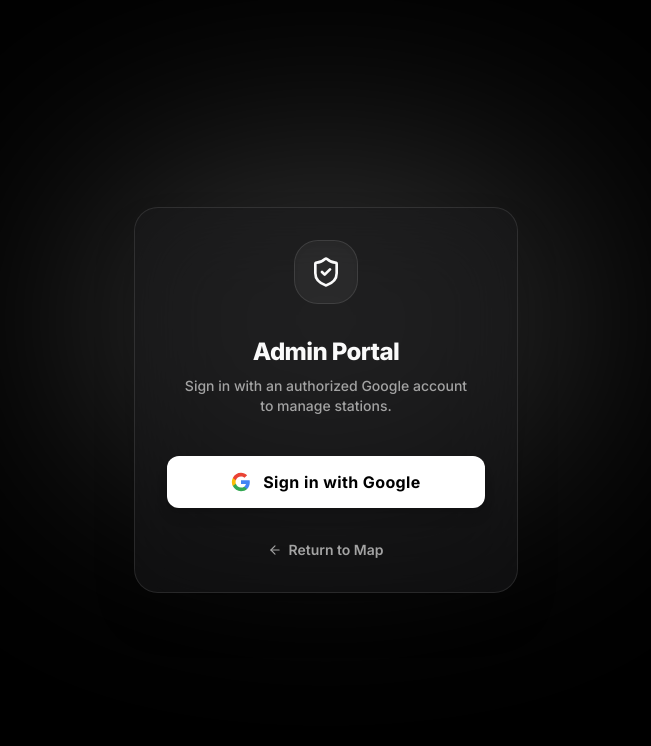
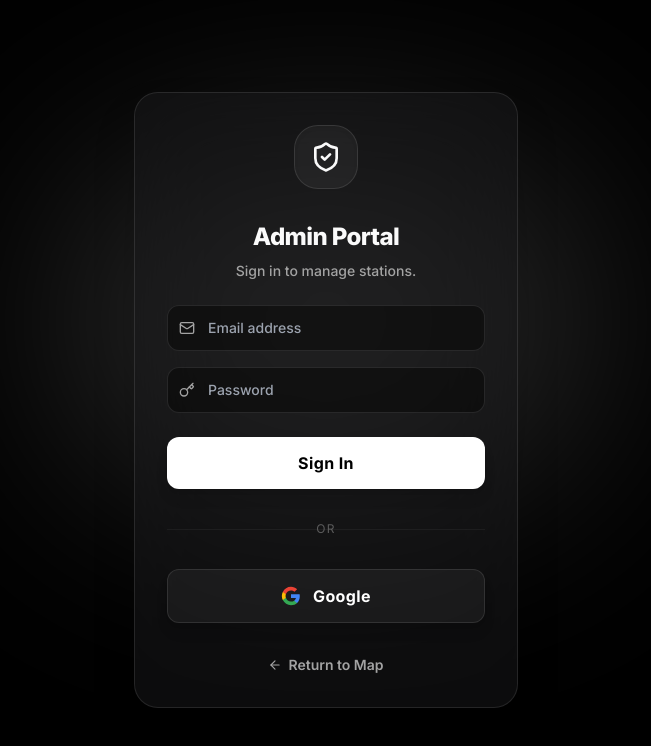
Before and after one commit to UvinduBro/Fuel-Watch, a Next.js app: page /login in a window 1280 px wide. Shown: the top 746 px of the page, without its empty margins (314-965 px from the left). Built offline with nearby package versions, Linux system fonts and the light colour scheme; no server answers.

Commit message:
Login Auth added

```diff
--- a/app/login/page.tsx
+++ b/app/login/page.tsx
@@ -1,19 +1,36 @@
 "use client";
 
-import { useAuth, signInWithGoogle } from "@/lib/firebase/auth";
+import { useAuth, signInWithGoogle, signInWithEmail } from "@/lib/firebase/auth";
 import { useRouter } from "next/navigation";
-import { useEffect } from "react";
-import { Loader2, ShieldCheck, ArrowLeft } from "lucide-react";
+import { useEffect, useState } from "react";
+import { Loader2, ShieldCheck, ArrowLeft, Mail, Key } from "lucide-react";
 
 export default function Login() {
   const { user, loading } = useAuth();
   const router = useRouter();
+
+  const [email, setEmail] = useState("");
+  const [password, setPassword] = useState("");
+  const [authError, setAuthError] = useState("");
+  const [isSubmitting, setIsSubmitting] = useState(false);
 
   useEffect(() => {
     if (user) {
       router.push("/admin");
     }
   }, [user, router]);
+
+  const handleEmailSign = async (e: React.FormEvent) => {
+    e.preventDefault();
+    setAuthError("");
+    setIsSubmitting(true);
+    try {
+      await signInWithEmail(email, password);
+    } catch (err: any) {
+      setAuthError(err.message.includes("auth/") ? "Invalid credentials or account disabled." : err.message);
+      setIsSubmitting(false);
+    }
+  };
 
   if (loading) return <div className="min-h-screen flex items-center justify-center"><Loader2 className="w-8 h-8 animate-spin text-primary" /></div>;
 
@@ -29,15 +46,60 @@ export default function Login() {
         </div>
         <div>
           <h1 className="text-2xl font-extrabold tracking-tight">Admin Portal</h1>
-          <p className="text-sm font-medium text-muted-foreground mt-2 px-4">Sign in with an authorized Google account to manage stations.</p>
+          <p className="text-sm font-medium text-muted-foreground mt-2 px-4">Sign in to manage stations.</p>
+        </div>
+
+        <form onSubmit={handleEmailSign} className="w-full flex flex-col gap-4 text-left">
+          {authError && <div className="text-xs text-red-500 bg-red-500/10 border border-red-500/20 p-2.5 rounded-lg text-center font-semibold">{authError}</div>}
+
+          <div className="flex flex-col gap-1.5">
+            <div className="relative">
+              <Mail className="absolute left-3 top-1/2 -translate-y-1/2 w-4 h-4 text-muted-foreground" />
+              <input
+                type="email"
+                required
+                value={email}
+                onChange={(e) => setEmail(e.target.value)}
+                placeholder="Email address"
+                className="w-full bg-black/40 border border-white/10 rounded-xl pl-10 pr-4 py-3 text-sm focus:outline-none focus:ring-2 focus:ring-white/20 transition-all font-medium"
+              />
+            </div>
+          </div>
+
+          <div className="flex flex-col gap-1.5">
+            <div className="relative">
+              <Key className="absolute left-3 top-1/2 -translate-y-1/2 w-4 h-4 text-muted-foreground" />
+              <input
+                type="password"
+                required
+                value={password}
+                onChange={(e) => setPassword(e.target.value)}
+                placeholder="Password"
+                className="w-full bg-black/40 border border-white/10 rounded-xl pl-10 pr-4 py-3 text-sm focus:outline-none focus:ring-2 focus:ring-white/20 transition-all font-medium"
+              />
+            </div>
+          </div>
+
+          <button
+            type="submit"
+            disabled={isSubmitting}
+            className="w-full py-3.5 mt-2 rounded-xl bg-white text-black hover:bg-neutral-200 font-bold tracking-wide transition-all flex items-center justify-center gap-2 shadow-lg disabled:opacity-50"
+          >
+            {isSubmitting ? <Loader2 className="w-5 h-5 animate-spin" /> : "Sign In"}
+          </button>
+        </form>
+
+        <div className="w-full relative flex items-center justify-center opacity-50 py-2">
+          <div className="absolute inset-0 flex items-center"><div className="w-full border-t border-white/10"></div></div>
+          <div className="relative bg-transparent px-2 text-xs uppercase tracking-widest text-muted-foreground bg-black/70">Or</div>
         </div>
 
         <button
-          onClick={signInWithGoogle}
-          className="w-full py-3.5 mt-4 rounded-xl bg-white text-black hover:bg-neutral-200 font-bold tracking-wide transition-all flex items-center justify-center gap-3 shadow-lg"
+          onClick={() => { setAuthError(""); signInWithGoogle(); }}
+          className="w-full py-3.5 rounded-xl bg-white/5 border border-white/10 text-white hover:bg-white/10 font-bold tracking-wide transition-all flex items-center justify-center gap-3 shadow-lg"
         >
           <svg viewBox="0 0 24 24" className="w-5 h-5" aria-hidden="true"><path d="M22.56 12.25c0-.78-.07-1.53-.2-2.25H12v4.26h5.92c-.26 1.37-1.04 2.53-2.21 3.31v2.77h3.57c2.08-1.92 3.28-4.74 3.28-8.09z" fill="#4285F4"/><path d="M12 23c2.97 0 5.46-.98 7.28-2.66l-3.57-2.77c-.98.66-2.23 1.06-3.71 1.06-2.86 0-5.29-1.93-6.16-4.53H2.18v2.84C3.99 20.53 7.7 23 12 23z" fill="#34A853"/><path d="M5.84 14.09c-.22-.66-.35-1.36-.35-2.09s.13-1.43.35-2.09V7.07H2.18C1.43 8.55 1 10.22 1 12s.43 3.45 1.18 4.93l2.85-2.22.81-.62z" fill="#FBBC05"/><path d="M12 5.38c1.62 0 3.06.56 4.21 1.64l3.15-3.15C17.45 2.09 14.97 1 12 1 7.7 1 3.99 3.47 2.18 7.07l3.66 2.84c.87-2.6 3.3-4.53 6.16-4.53z" fill="#EA4335"/></svg>
-          Sign in with Google
+          Google
         </button>
 
         <button
--- a/lib/firebase/auth.ts
+++ b/lib/firebase/auth.ts
@@ -3,12 +3,23 @@ import {
   GoogleAuthProvider,
   signOut as firebaseSignOut,
   onAuthStateChanged,
+  signInWithEmailAndPassword,
   User
 } from "firebase/auth";
 import { auth } from "./config";
 import { useEffect, useState } from "react";
 
 const googleProvider = new GoogleAuthProvider();
+
+export const signInWithEmail = async (email: string, pass: string) => {
+  try {
+    const result = await signInWithEmailAndPassword(auth, email, pass);
+    return result.user;
+  } catch (error) {
+    console.error("Error signing in with Email", error);
+    throw error;
+  }
+};
 
 export const signInWithGoogle = async () => {
   try {
```
